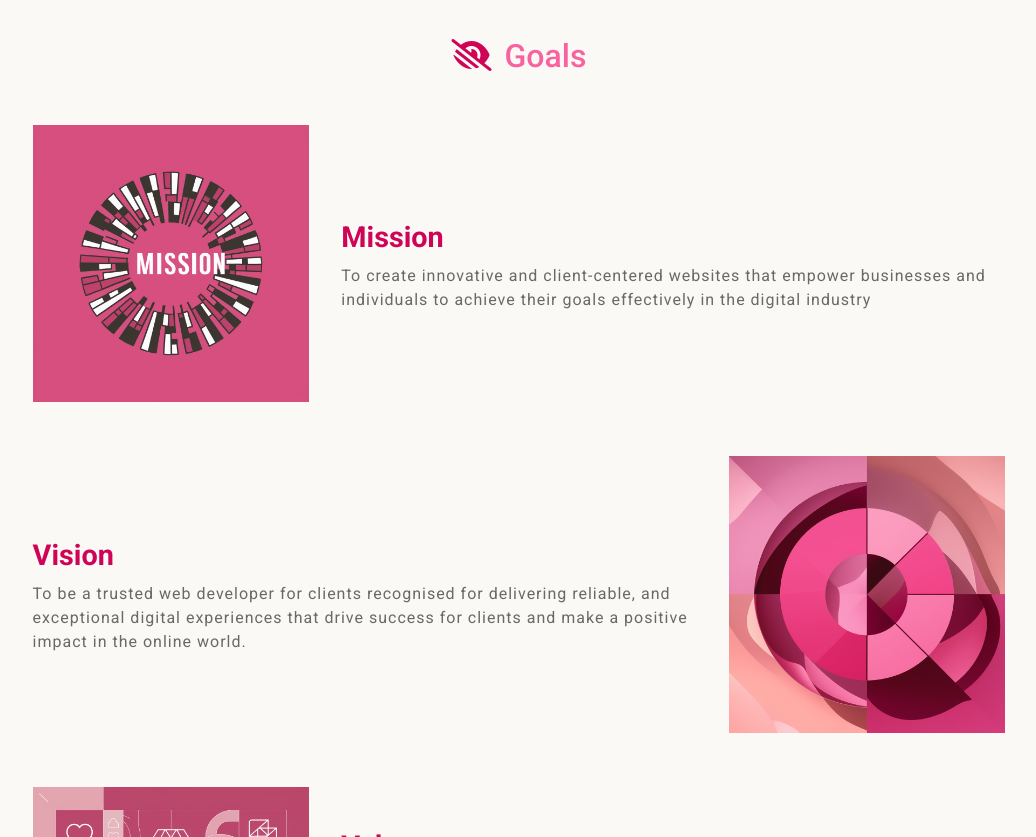
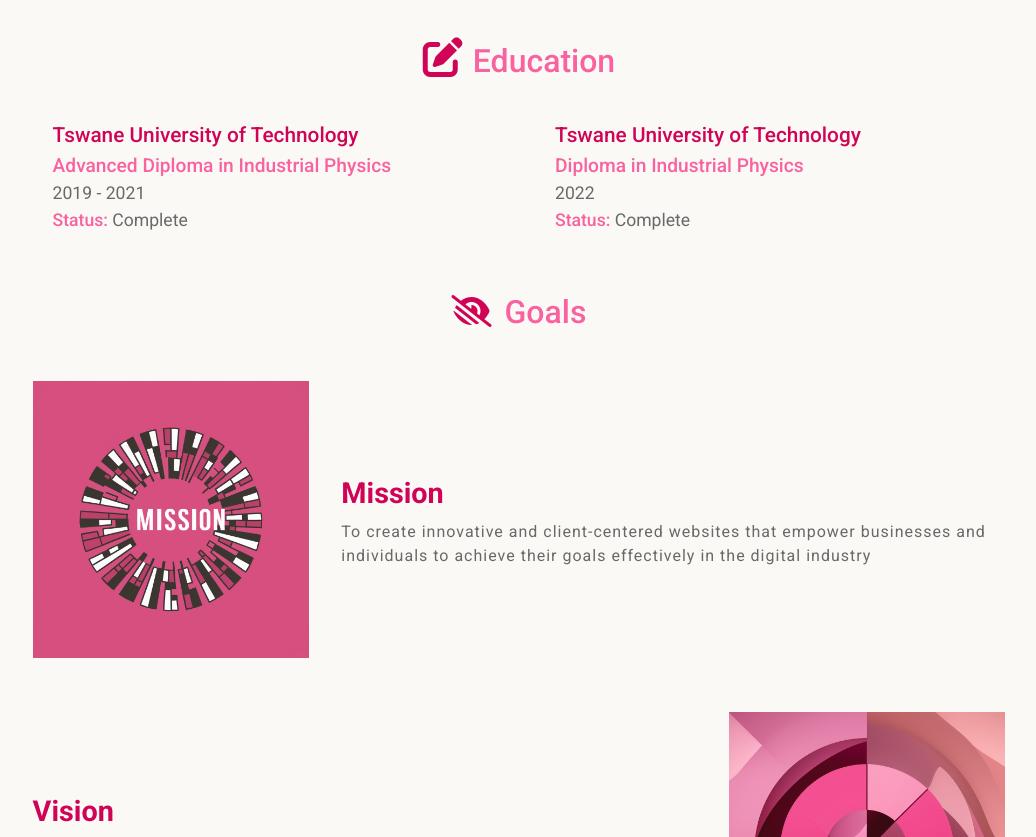
Before and after one commit to khanyansa/Bootcamp-Lesson-1, a plain HTML site: page about.html in a window 1280 px wide. Shown: the part 2690-3527 px from the top of the page, without its empty margins (121-1157 px from the left). Drawn offline with Linux system fonts and the light colour scheme.

Commit message:
Educational Background

```diff
--- a/about.html
+++ b/about.html
@@ -114,6 +114,23 @@
             <p>I'm always on the lookout for exciting new opportunities to collaborate. Whether you have a project in mind
             or just want to network, feel free to reach out:</p>
         </div>
+        <div class="edu">
+            <h1><i class="fa-solid fa-pen-to-square"></i>Education</h1>
+            <div class="edu-container">
+                <div class="edu-box">
+                    <h3>Tswane University of Technology</h3>
+                    <h3 class="qualification">Advanced Diploma in Industrial Physics</h3>
+                    <p>2019 - 2021</p>
+                    <p><span>Status:</span> Complete</p>
+                </div>
+                <div class="edu-box">
+                    <h3>Tswane University of Technology</h3>
+                    <h3 class="qualification">Diploma in Industrial Physics</h3>
+                    <p>2022</p>
+                    <p><span>Status:</span> Complete</p>
+                </div>
+            </div>
+        </div>
 
         <div class="goals">
             <h2><i class="fa-solid fa-eye-low-vision"></i> Goals</h2>
--- a/style.css
+++ b/style.css
@@ -497,6 +497,48 @@
     color: #444242;
     text-align: center;
     margin-top: 15px;
+
+}
+.edu-container{
+    margin-top: 20px;
+    display: grid;
+    grid-template-columns: repeat(auto-fit, minmax(300px, 1fr));
+    gap: 2rem;
+}
+
+.edu-box{
+    padding: 20px;
+    line-height: 1.5;
+}
+.edu-box h3{
+    font-size: 1.3rem;
+    color: #d00456;
+    font-weight: 500;
+}
+.edu-box h3.qualification{
+    color: #f9629f;
+    font-size: 1.2rem;
+}
+.edu-box p{
+    color: #6a6868;
+    font-size: 1.1rem;
+}
+.edu-box p span{
+    color: #f9629f;
+    font-weight: 500;
+}
+.edu h1{
+    text-align: center;
+    margin-top: 40px;
+    color: #f9629f;
+    font-size: 2rem;
+    font-weight: 500;
+}
+
+.edu h1 i{
+    color: #d00456;
+    margin-right: 10px;
+    font-size: 2.5rem;
 }
 
 .goals{
```
